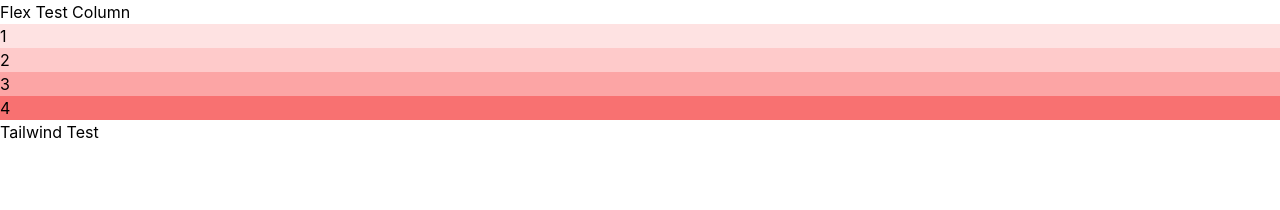
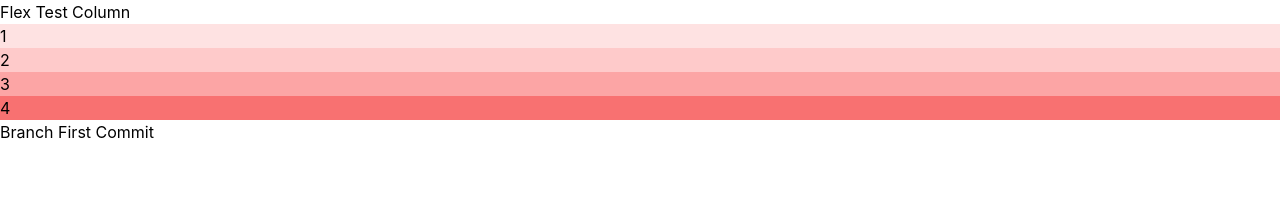
Before and after one commit to seenjey07/Project-Slack, a React (Create React App) app: page / in a window 1280 px wide. Shown: the top 210 px of the page. Built offline with nearby package versions, Linux system fonts and the light colour scheme.

Commit message:
Branch first commit

```diff
--- a/src/App.js
+++ b/src/App.js
@@ -10,7 +10,7 @@ function App() {
       <div className="bg-red-300">3</div>
       <div className="bg-red-400">4</div>
       </div>
-    <div>Tailwind Test</div>
+    <div>Branch First Commit</div>
 
 
     </div>
```
